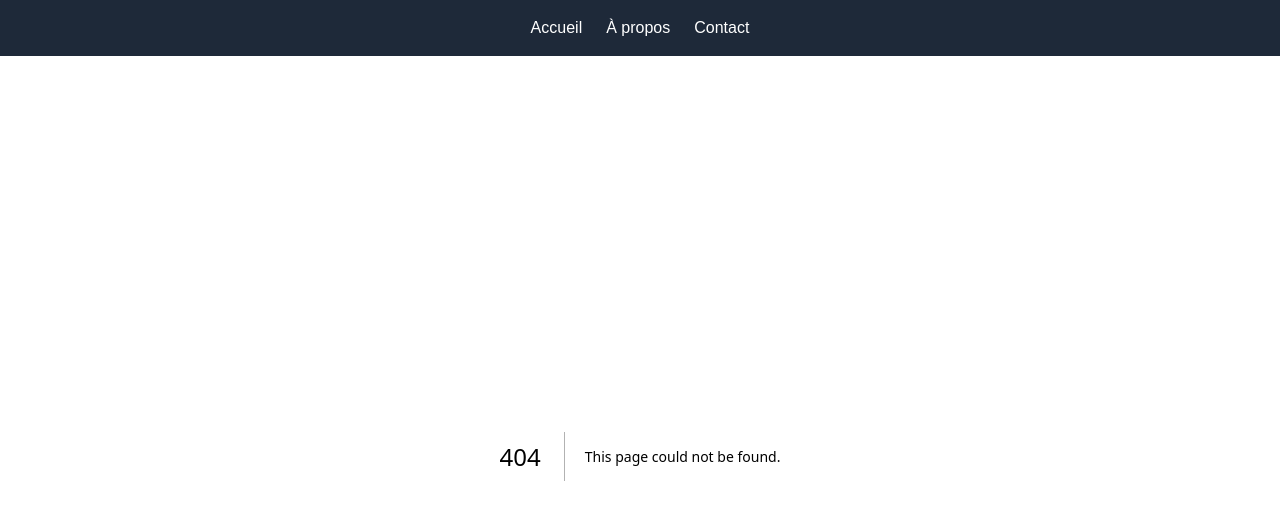
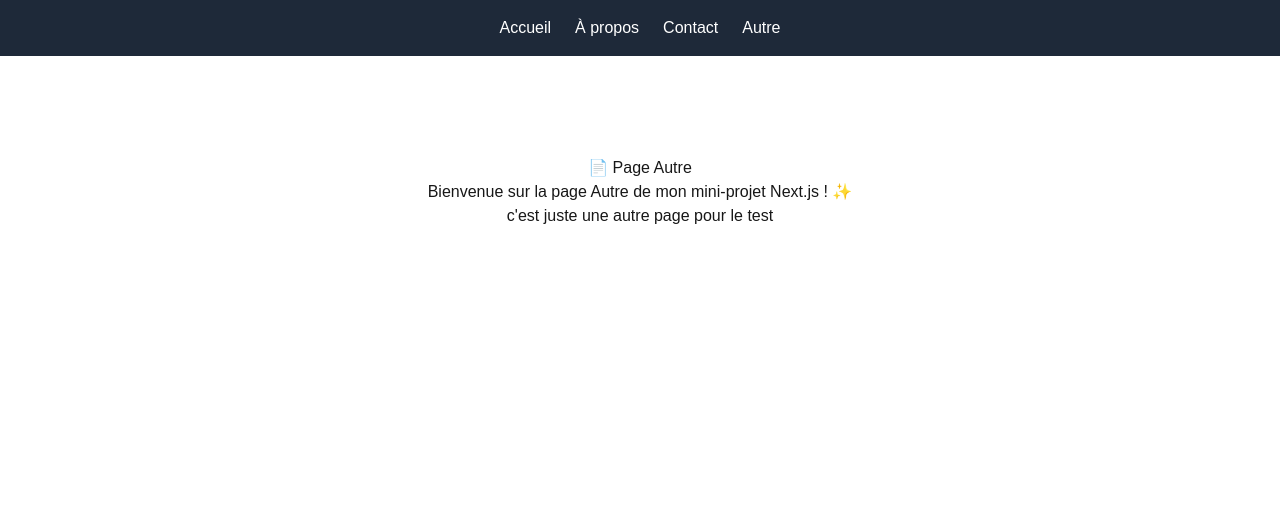
Before and after one commit to RihemNabi/first-next, a Next.js app: page /autre in a window 1280 px wide. Before the commit this address had no page. Shown: the top 520 px of the page. Built offline with nearby package versions, Linux system fonts and the light colour scheme.

Commit message:
Ajout d'une page autre et l'ajout de cette page dans la barre nav

```diff
--- /dev/null
+++ b/app/autre/page.jsx
@@ -0,0 +1,9 @@
+export default function AutrePage() {
+  return (
+    <div style={{ textAlign: "center", marginTop: "100px" }}>
+      <h1>📄 Page Autre</h1>
+      <p>Bienvenue sur la page Autre de mon mini-projet Next.js ! ✨</p>
+      <p>c'est juste une autre page pour le test</p>
+    </div>
+  );
+}
--- a/components/Header.jsx
+++ b/components/Header.jsx
@@ -7,6 +7,7 @@ export default function Header() {
         <Link href="/">Accueil</Link>
         <Link href="/apropos">À propos</Link>
         <Link href="/contact">Contact</Link>
+        <Link href="/autre">Autre</Link>
       </nav>
     </header>
   );
```
